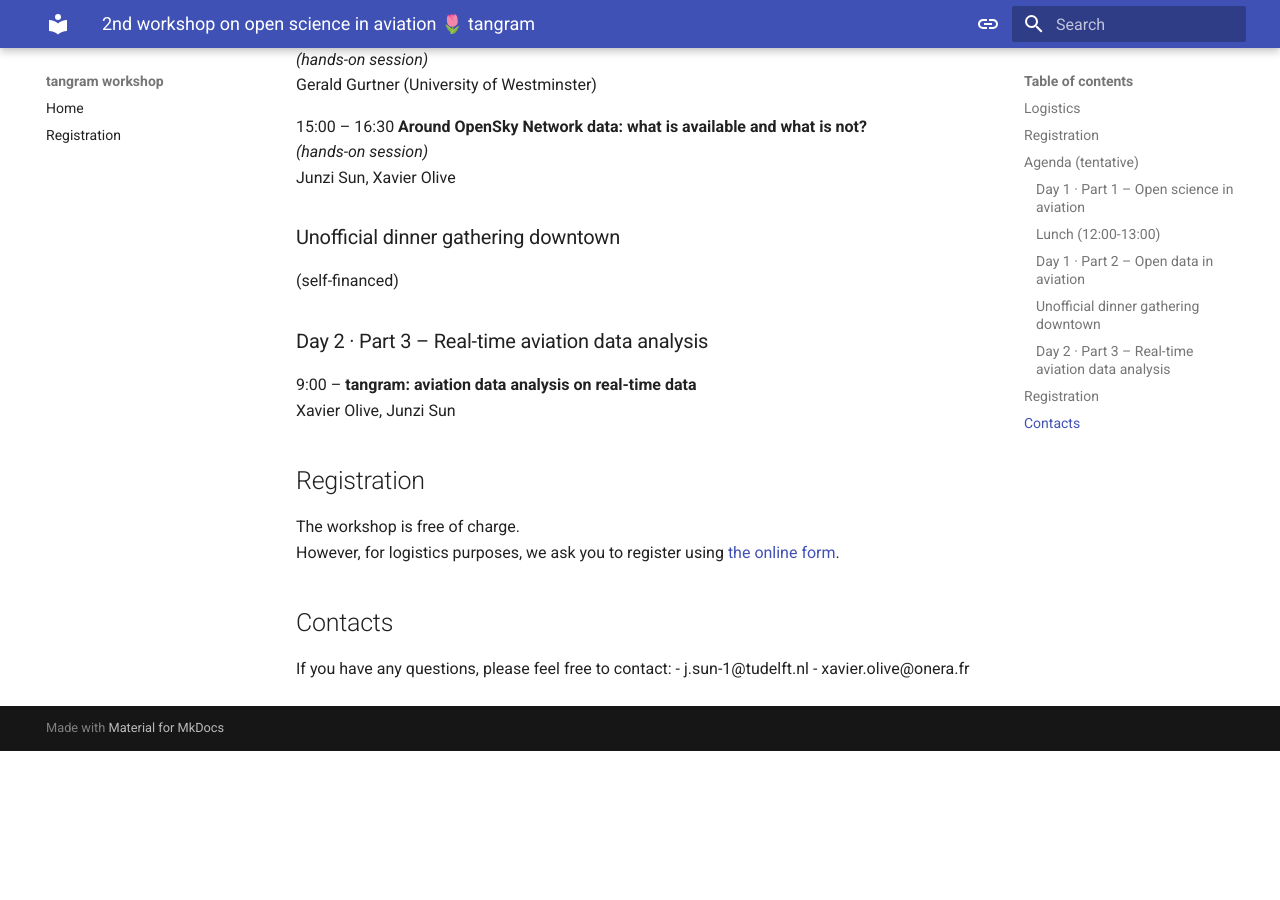
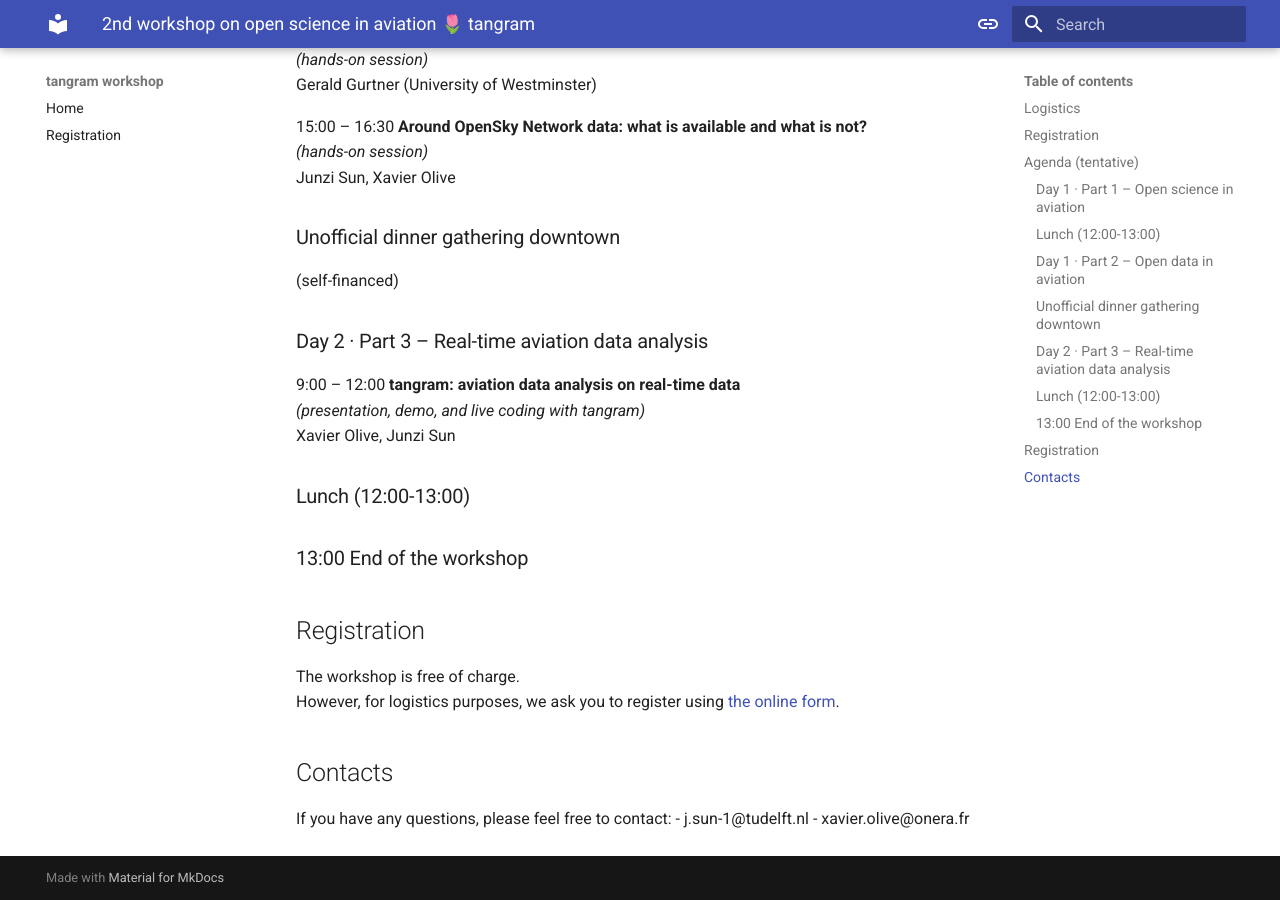
Before and after one commit to open-aviation/workshop, an MkDocs documentation site: the page built from docs/index.md, in a window 1280 px wide and 900 px high, scrolled down 1673 px. Built offline with MkDocs 1.6.1 and Material for MkDocs 9.7.7, drawn with Linux system fonts in a browser that asks for light colours; before the commit the page ends 2424 px from its top, so only the background shows below that.

Commit message:
Update index.md

```diff
--- a/docs/index.md
+++ b/docs/index.md
@@ -69,8 +69,13 @@ Junzi Sun, Xavier Olive
 
 ### Day 2 · Part 3 – Real-time aviation data analysis
 
-9:00 – **tangram: aviation data analysis on real-time data**
+9:00 – 12:00 **tangram: aviation data analysis on real-time data**
+_(presentation, demo, and live coding with tangram)_
 Xavier Olive, Junzi Sun
+
+### Lunch (12:00-13:00)
+
+### 13:00 End of the workshop
 
 ## Registration
 
```
